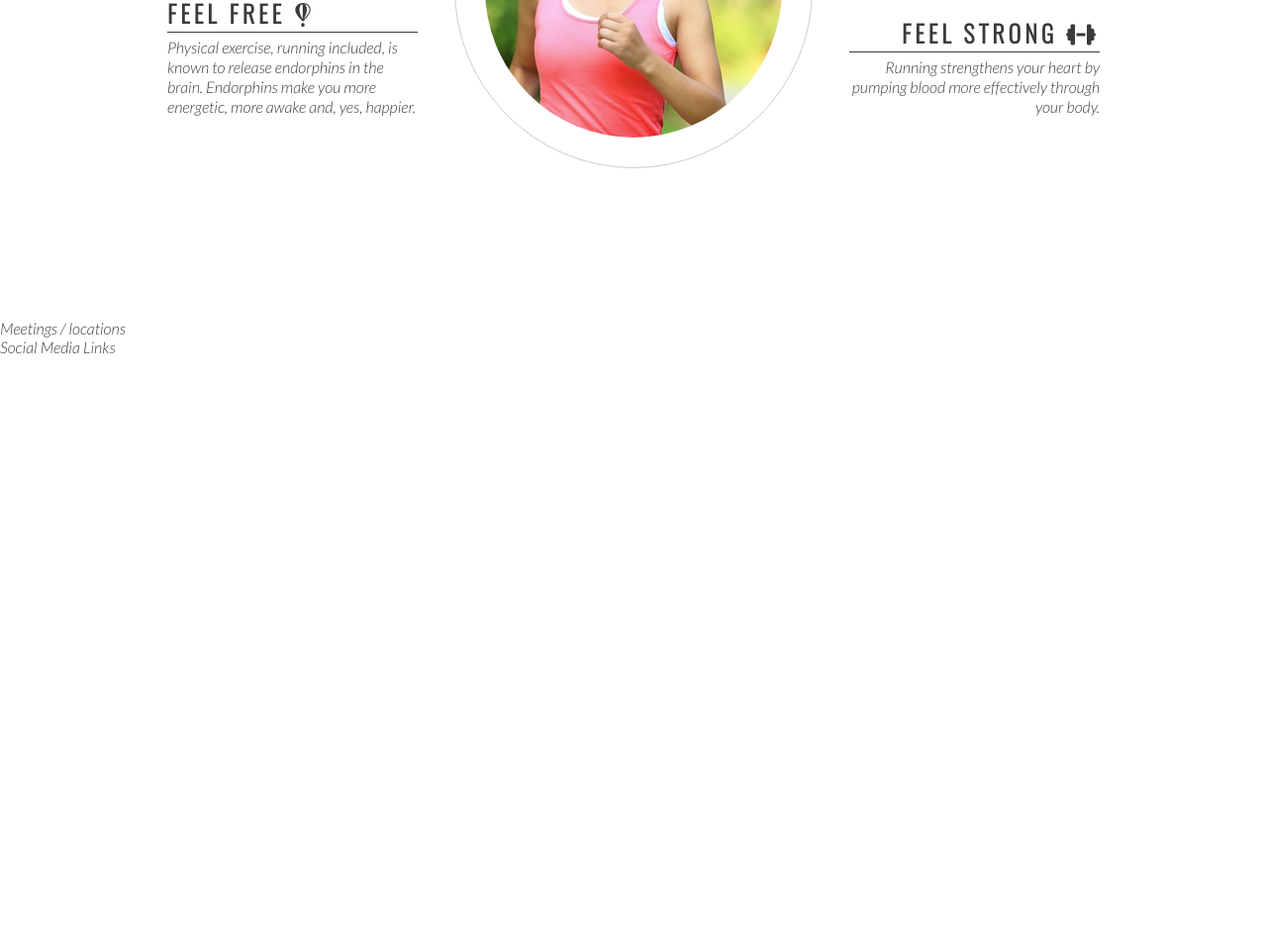
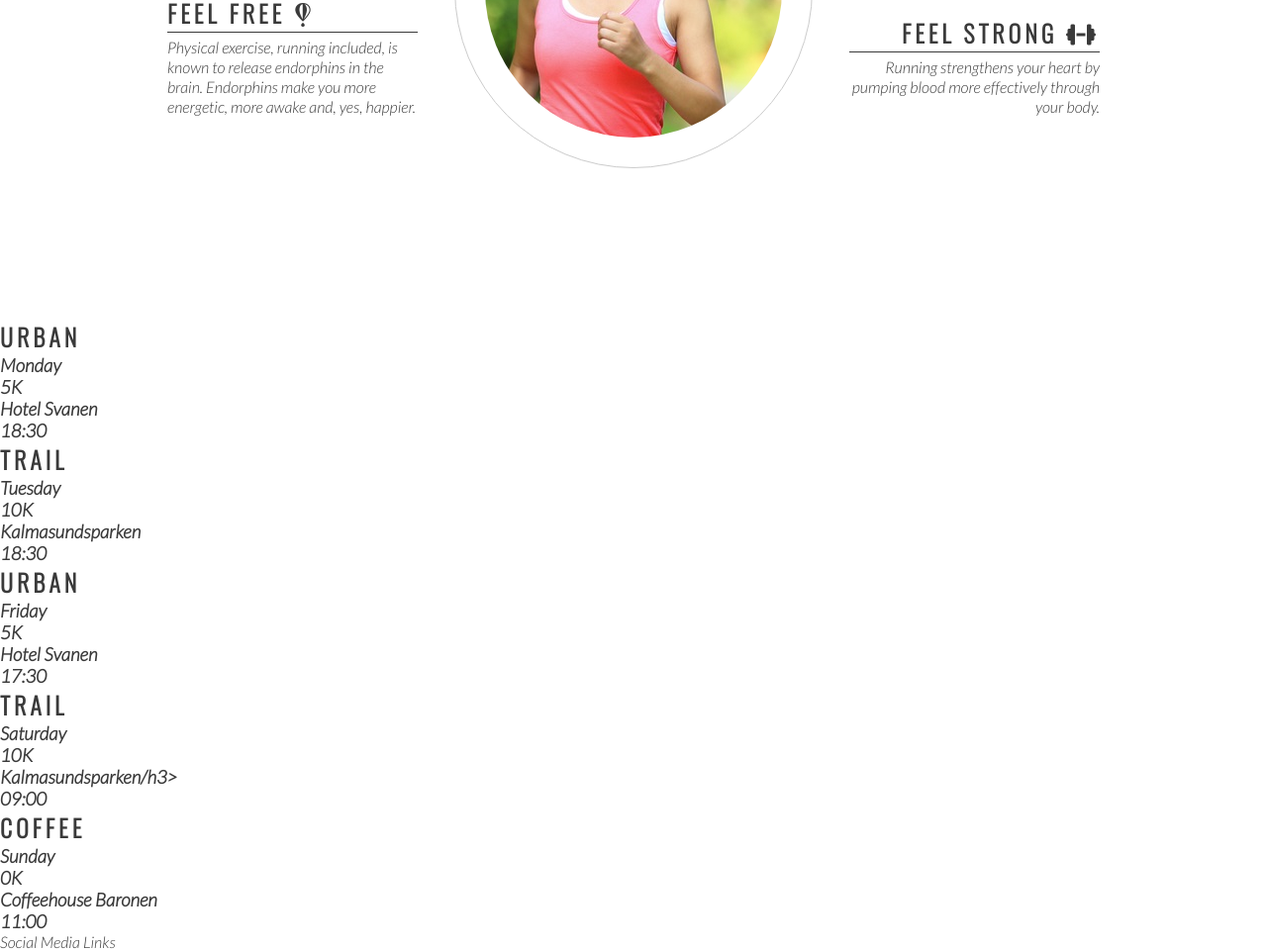
Before and after one commit to Callee84/love-running, a plain HTML site: page index.html in a window 1280 px wide. Shown: the part 973-1934 px from the top of the page at 99% size. Before the commit the page ends 1333 px from the top, so only its background shows below. Drawn offline with nearby package versions, Linux system fonts and the light colour scheme.

Commit message:
add metup content and structure

```diff
--- a/index.html
+++ b/index.html
@@ -77,7 +77,41 @@
     </div>
 </section>
 <section>
-    Meetings / locations
+   <div>
+    <h2>Urban</h2>
+    <h3>Monday</h3>
+    <h3>5K</h3>
+    <h3>Hotel Svanen</h3>
+    <h3>18:30</h3>
+   </div>
+   <div>
+    <h2>Trail</h2>
+    <h3>Tuesday</h3>
+    <h3>10K</h3>
+    <h3>Kalmasundsparken</h3>
+    <h3>18:30</h3>
+   </div>
+   <div>
+    <h2>Urban</h2>
+    <h3>Friday</h3>
+    <h3>5K</h3>
+    <h3>Hotel Svanen</h3>
+    <h3>17:30</h3>
+   </div>
+   <div>
+    <h2>Trail</h2>
+    <h3>Saturday</h3>
+    <h3>10K</h3>
+    <h3>Kalmasundsparken/h3>
+    <h3>09:00</h3>
+   </div>
+   <div>
+    <h2>Coffee</h2>
+    <h3>Sunday</h3>
+    <h3>0K</h3>
+    <h3>Coffeehouse Baronen</h3>
+    <h3>11:00</h3>
+   </div>
 </section>
 <footer>
     Social Media Links
```
